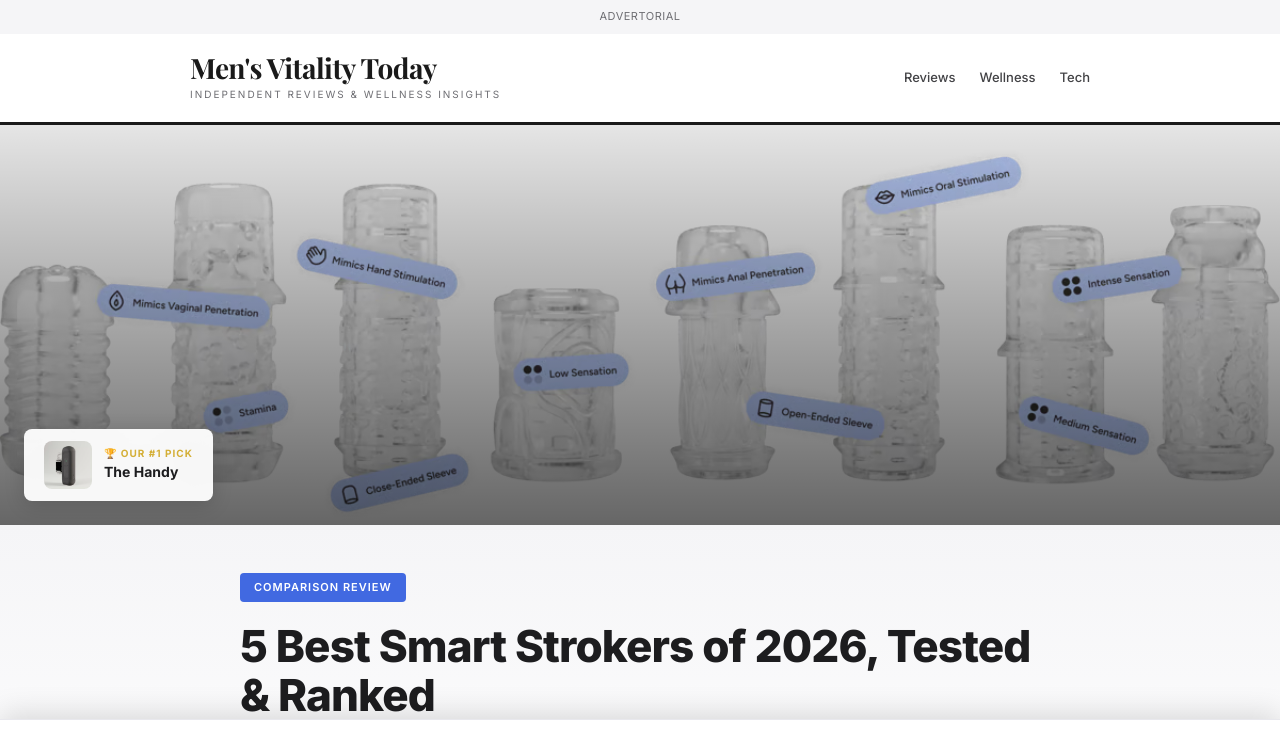
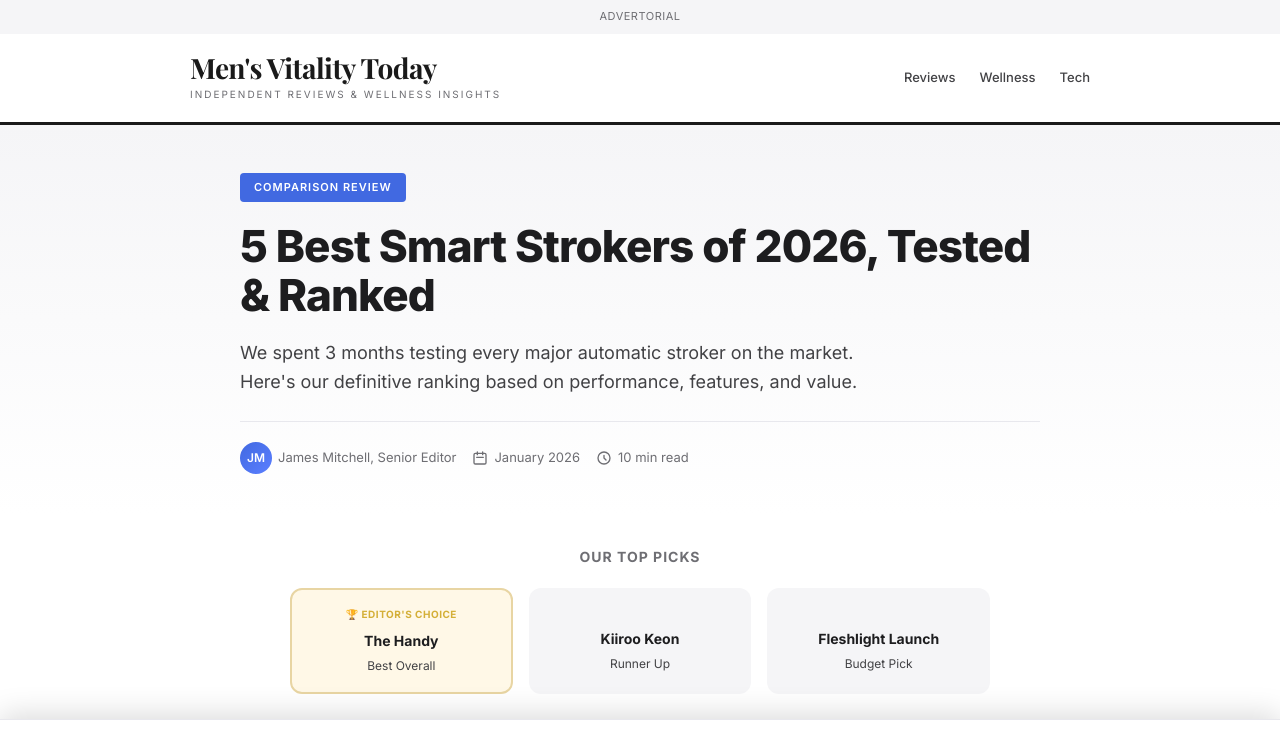
Before and after one commit to maxwellfinn/maxwellfinn.github.io, a plain HTML site: page the-handy/listicle.html in a window 1280 px wide. Shown: the top 729 px of the page. Drawn offline with nearby package versions, Linux system fonts and the light colour scheme.

Commit message:
Remove hero image section from listicle

```diff
--- a/the-handy/listicle.html
+++ b/the-handy/listicle.html
@@ -1176,19 +1176,6 @@
             </nav>
         </div>
     </header>
-
-    <!-- Hero Image -->
-    <section class="hero-image-section">
-        <img src="Sleeves_img_desktop-w-tags.avif" alt="The Handy sleeve collection">
-        <div class="hero-image-overlay"></div>
-        <div class="hero-image-badge">
-            <img src="Handy-2-Gallery-1-600x600.avif" alt="The Handy">
-            <div class="hero-image-badge-text">
-                <span class="hero-image-badge-label">🏆 Our #1 Pick</span>
-                <span class="hero-image-badge-title">The Handy</span>
-            </div>
-        </div>
-    </section>
 
     <!-- Hero Section -->
     <section class="hero">
```
